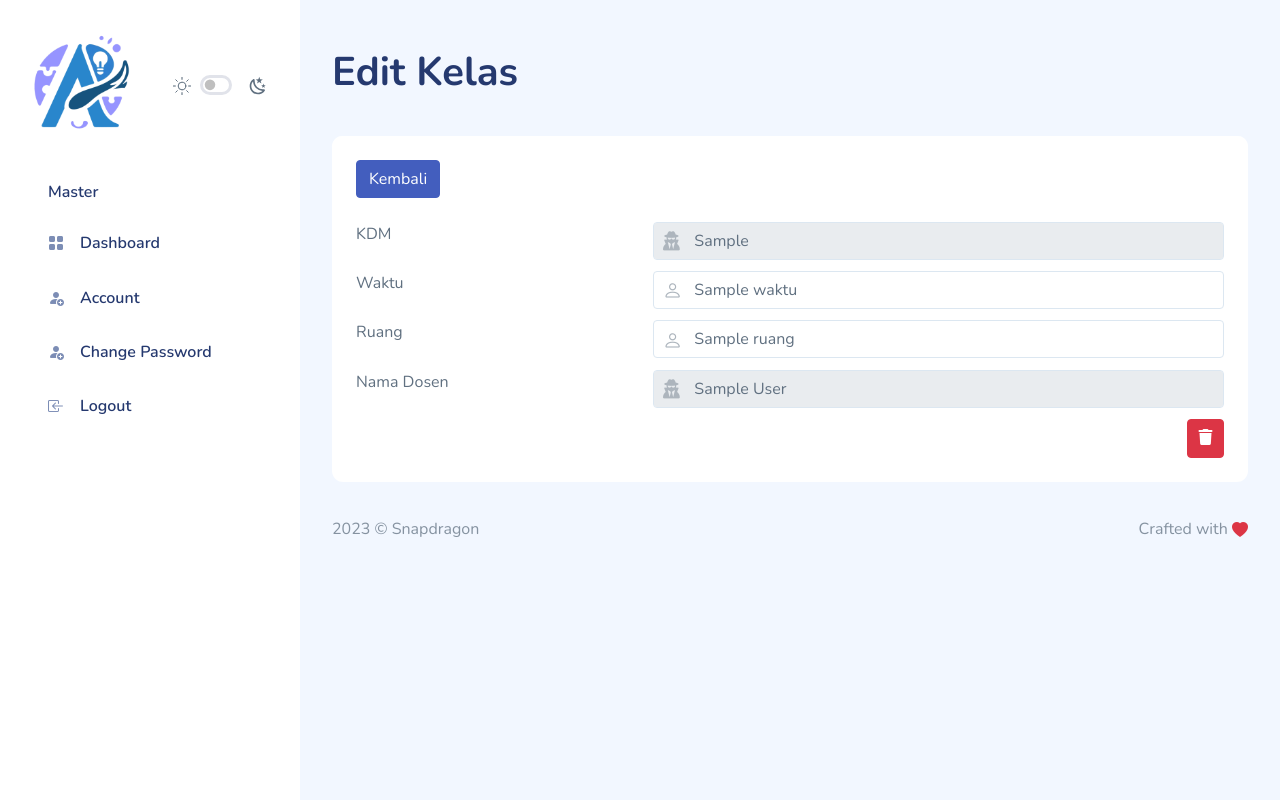
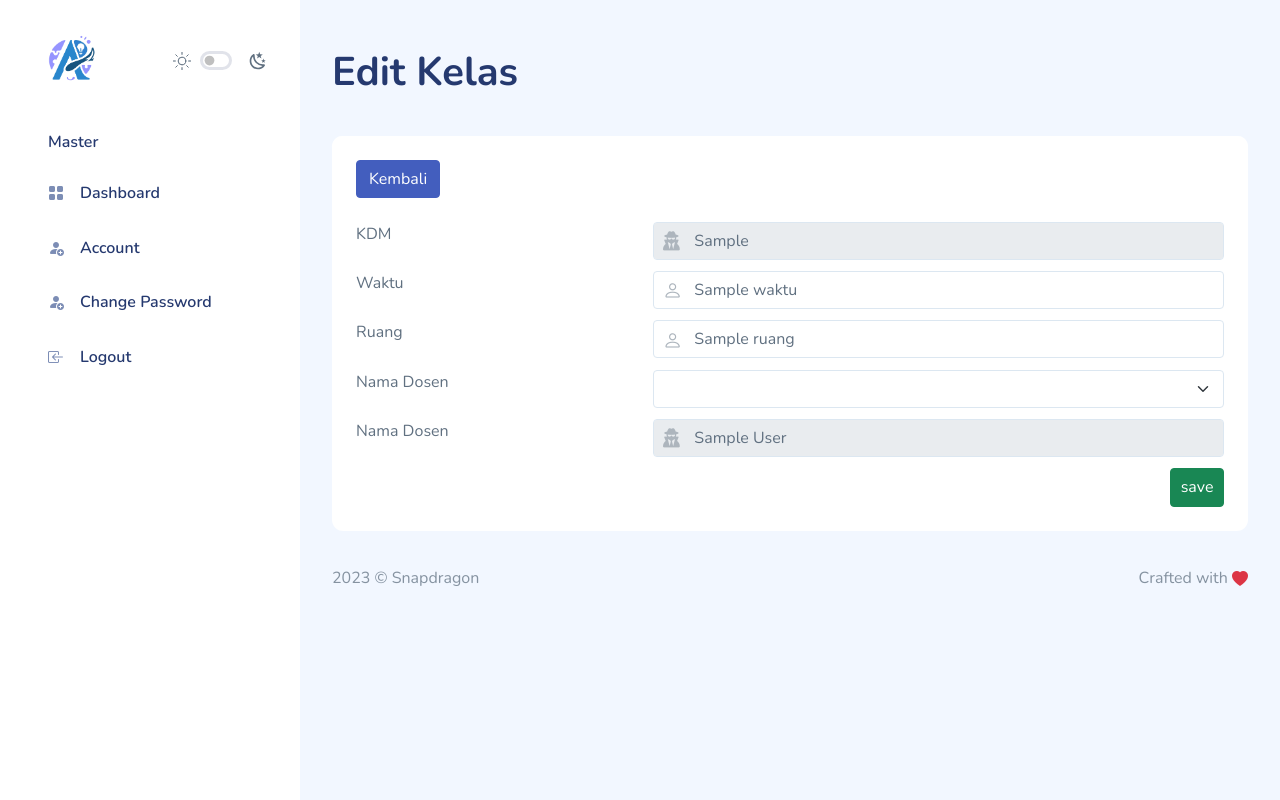
Before and after one commit to AndikaFebrianto/snapdragon, a Flask app: template templates/dosen/editkelas.html in a window 1280 px wide. Run offline with Flask 3, Linux system fonts and the light colour scheme; the template is opened without the code that fills it: most values are stand-ins (such as "Sample title", 1, 10 or a date in 2020); some libraries are stand-ins or nearby versions.

Commit message:
fix any bugs

```diff
--- a/app.py
+++ b/app.py
@@ -346,10 +346,11 @@
 @app.route('/editkelas/<string:id>', methods=['GET', 'POST'])
 def editkelas(id):
     if request.method == 'POST':
-        time_receive = request.form['edit-waktu-matakuliah']
-        room_receive = request.form['edit-ruang-matakuliah']
+        time_receive = request.form['ewaktu']
+        room_receive = request.form['eruang']
+        day_receive = request.form['day']
 
-        db.kelas.update_one({'_id': ObjectId(id)}, {'$set': {'Waktu': time_receive, 'Ruang': room_receive}})
+        db.kelas.update_one({'_id': ObjectId(id)}, {'$set': {'Waktu': time_receive, 'Ruang': room_receive, 'Hari' : day_receive}})
         return jsonify({'result' : 'success'})
 
     token_receive = request.cookies.get("mytoken")
@@ -357,7 +358,9 @@
         data = db.kelas.find_one({'_id': ObjectId(id)})
         payload = jwt.decode(token_receive, SECRET_KEY, algorithms=["HS256"])
         user_info = db.users.find_one({'username':payload.get('id')})
-        return render_template('dosen/editkelas.html', data=data, user_info=user_info ,active_page="mnjm_kls")
+        selected_day = data.get('Hari')
+
+        return render_template('dosen/editkelas.html', data=data, user_info=user_info ,active_page="mnjm_kls", selected_day=selected_day)
     except (jwt.ExpiredSignatureError, jwt.exceptions.DecodeError):
         return redirect(url_for("home"))
 
@@ -374,7 +377,7 @@
         nim_receive = request.form['getnim']
         idKelas_recive = request.form['idKelas']
         idKelas = ObjectId(idKelas_recive)
-        data = db.kelas_mhs.find_one({"nim": nim_receive})
+        data = db.kelas_mhs.find_one({"nim": nim_receive, "idKelas": idKelas})
         if data:
             return jsonify({'error': True, 'message': 'Data sudah ada'})
         else:
@@ -388,6 +391,7 @@
     token_receive = request.cookies.get("mytoken")
     try:
         data = db.kelas.find_one({'_id': ObjectId(id)})
+        idc = ObjectId(id)
         payload = jwt.decode(token_receive, SECRET_KEY, algorithms=["HS256"])
         user_info = db.users.find_one({'username':payload.get('id')})
         kls_mhs = list(db.kelas_mhs.aggregate([
@@ -401,6 +405,11 @@
             },
             {
                 "$unwind": "$info_mhs"
+            },
+            {
+                "$match": {
+                    "idKelas": idc
+                }
             },
             {
                 "$project": {
@@ -487,6 +496,7 @@
     token_receive = request.cookies.get("mytoken")
     try:
         data = db.kelas.find_one({'_id': ObjectId(id)})
+        idc = ObjectId(id)
         payload = jwt.decode(token_receive, SECRET_KEY, algorithms=["HS256"])
         user_info = db.users.find_one({'username':payload.get('id')})
         kls_mhs = list(db.kelas_mhs.aggregate([
@@ -500,6 +510,11 @@
             },
             {
                 "$unwind": "$info_mhs"
+            },
+            {
+                "$match": {
+                    "idKelas": idc
+                }
             },
             {
                 "$project": {
@@ -529,18 +544,19 @@
                 }
             }
         ]))
-        return render_template('dosen/absensimhs.html', active_page="mnjm_absen", user_info=user_info, data=data, kls_mhs=kls_mhs)
+        return render_template('dosen/absensimhs.html', active_page="mnjm_absen", user_info=user_info, data=data, kls_mhs=kls_mhs, id=id)
     except (jwt.ExpiredSignatureError, jwt.exceptions.DecodeError):
         return redirect(url_for("home"))
 
 @app.route('/update_status', methods=['POST'])
 def update_status():
     nomer_induk = request.form['nim']
+    idabsensi = request.form['idabsensi']
     pertemuan = request.form['pertemuan']
     status = request.form['status']
 
     db.kelas_mhs.update_one(
-        {'nim': nomer_induk},
+        {'nim': nomer_induk, 'idKelas' : ObjectId(idabsensi)},
         {'$set': {f'pertemuan{pertemuan}': status}}
     )
 
--- a/templates/dosen/editkelas.html
+++ b/templates/dosen/editkelas.html
@@ -62,6 +62,21 @@
                     </div>
                     <div class="col-md-8">
                         <div class="form-group has-icon-left">
+                            <select class="form-select" id="editday">
+                                <option selected>Pilih Hari</option>
+                                <option value="senin">Senin</option>
+                                <option value="selasa">Selasa</option>
+                                <option value="rabu">Rabu</option>
+                                <option value="kamis">Kamis</option>
+                                <option value="jumat">Jumat</option>
+                            </select>
+                        </div>
+                    </div>
+                    <div class="col-md-4">
+                        <label for="edit-dosen">Nama Dosen</label>
+                    </div>
+                    <div class="col-md-8">
+                        <div class="form-group has-icon-left">
                             <div class="position-relative">
                                 <input type="text" class="form-control" placeholder="edit dosen"
                                     id="edit-KDM" value="{{user_info.full_name}}" disabled>
@@ -72,9 +87,7 @@
                         </div>
                     </div>
                     <div class="col-12 d-flex justify-content-end">
-                        <button onclick="editkelasdosen('{{data["_id"]}}')"
-                            class="btn icon btn-danger"><i class="fa-solid fa-trash"
-                                title="Hapus"></i></button>
+                        <button id="submitsave" class="btn icon btn-success">save</button>
                     </div>
                 </div>
             </div>
@@ -83,9 +96,11 @@
 
 <script>
     $(document).ready(function () {
+        $("#editday").val('{{selected_day}}');
         $("#submitsave").click(function () {
             let ewaktu = $("#edit-waktu-dosen").val();
             let eruang = $("#edit-ruang-dosen").val();
+            let day = $("#editday").val();
             if (ewaktu == "" || eruang == "") {
                 swal.fire({
                     title: "Incomplete data",
@@ -105,10 +120,11 @@
                     if (result.isConfirmed) {
                         $.ajax({
                             type: "POST",
-                            url: "/editkelas/{{ data._id }}",
+                            url: "/editkelas/{{data._id }}",
                             data: {
                                 ewaktu: ewaktu,
                                 eruang: eruang,
+                                day : day,
                             },
                             success: function (response) {
                                 if (response.result == 'success') {
@@ -121,35 +137,6 @@
             }
         });
     });
-
-    function editkelasdosen(id) {
-        ewaktu = $('#getnim').val();
-        idKelas = $('#idkelas').val();
-
-        $.ajax({
-            type: "POST",
-            url: "/tambah-kelas-mahasiswa/{{data._id}}",
-            data: {
-                ewaktu: ewaktu,
-                idKelas: idKelas,
-            },
-            success: function (response) {
-                if (response.success === true) {
-                    Swal.fire({
-                        position: "top",
-                        icon: "success",
-                        title: "Data berhasil dimasukan!",
-                        showConfirmButton: false,
-                        timer: 1500
-                      });
-                    window.location.replace("/tambah-kelas-mahasiswa/{{data._id}}");
-                }
-                if (response.error === true) {
-                    alert(response.message);
-                }
-            }
-        });
-    }
 </script>
 
 {% endblock %}
--- a/templates/dosen/mnjmkelas.html
+++ b/templates/dosen/mnjmkelas.html
@@ -49,7 +49,7 @@
                                     <td>
                                         <a href="/editkelas/{{ kelas._id }}" class="btn icon btn-info"><i
                                                 class="fa-solid fa-pen-to-square text-white title"="edit"></i></a>
-                                        <button onclick="deletekelasdosen('{{kelas[" _id"]}}')"
+                                        <button onclick="deletekelasdosen('{{kelas["_id"]}}')"
                                             class="btn icon btn-danger"><i class="fa-solid fa-trash"
                                                 title="Hapus"></i></button>
                                     </td>
--- a/templates/dosen/tambahmhs.html
+++ b/templates/dosen/tambahmhs.html
@@ -42,7 +42,7 @@
                                     <td>{{user['id_ortu']}}</td>
                                     <td>{{user['fname_ortu']}}</td>
                                     <td>
-                                        <button onclick="deletetmbhmhsdosen('{{user[" _id"]}}')"
+                                        <button onclick="deletetmbhmhsdosen('{{user["_id"]}}')"
                                             class="btn icon btn-danger"><i class="fa-solid fa-trash"
                                                 title="Hapus"></i></button>
                                     </td>
@@ -162,6 +162,9 @@
                         if (response.success === true) {
                             Swal.fire("Added!", "Your file has been added!", "success").then((result) => { window.location.replace("/tambah-kelas-mahasiswa/{{data._id}}"); });
                         }
+                        if(response.error == true){
+                            Swal.fire("error!", "the data already exists!", "error");
+                        }
                     }
                 });
             }
@@ -174,7 +177,6 @@
                 let tabelBody = $('#tabelHasil > tbody');
                 tabelBody.empty();
                 if (data.hasil && Array.isArray(data.hasil)) {
-                    console.log(data.hasil)
                     if (data.hasil.length == 0) {
                         tabelBody.append('<tr><td colspan="3">Data Data tidak ditemukan.</td></tr>');
                         return;
--- a/templates/login.html
+++ b/templates/login.html
@@ -8,17 +8,15 @@
 
   <link rel="shortcut icon" href="./assets/compiled/svg/favicon.svg" type="image/x-icon" />
   <link rel="stylesheet" href="../static/assets/compiled/css/app.css" />
-  <!-- <link rel="stylesheet" href="../static/assets/compiled/css/app-dark.css" /> -->
   <link rel="stylesheet" href="../static/assets/compiled/css/auth.css" />
 </head>
 
 <body style="background-color: #d7eff7;">
-  <!-- <script src="../static/assets/static/js/initTheme.js"></script> -->
   <div class="container d-flex justify-content-center align-items-center vh-100">
     <div class="row p-5" style="border: 1px solid #000; border-radius: 20px; background-color: #f2f7ff;">
       <div class="col">
         <div class="auth-logo d-flex justify-content-center">
-          <a href="index.html"><img src="../static/assets/compiled/img/AE.png" style="width: 200px; height: 200px"
+          <a href="index.html"><img src="../static/assets/compiled/img/AE.png" style="width: 100px; height: 100px"
               alt="Logo" /></a>
         </div>
         <h1 class="auth-title">Log in.</h1>
@@ -49,7 +47,6 @@
   </div>
   </div>
 
-  <!-- <script src="../static/assets/static/js/components/dark.js"></script> -->
   <script src="../static/assets/extensions/perfect-scrollbar/perfect-scrollbar.min.js"></script>
 
 
@@ -90,7 +87,6 @@
               title: "Oops...",
               text: response["msg"],
             });
-            // alert(response["msg"]);
           }
         }
       });
--- a/templates/nav.html
+++ b/templates/nav.html
@@ -33,8 +33,8 @@
             <div class="sidebar-wrapper active">
                 <div class="sidebar-header position-relative">
                     <div class="d-flex justify-content-between align-items-center">
-                        <div class="logo">
-                            <a href="index.html"><img src="../static/assets/compiled/img/AE.png" alt="Logo" style="width: 100px; height: 100px"></a>
+                        <div class="logo mx-3">
+                            <a href="/"><img src="../static/assets/compiled/img/AE.png" alt="Logo" style="width: 48px; height: 48px"></a>
                         </div>
                         <div class="theme-toggle d-flex gap-2  align-items-center mt-2">
                             <svg xmlns="http://www.w3.org/2000/svg" xmlns:xlink="http://www.w3.org/1999/xlink"
```
Also changed, not shown: templates/dosen/absensimhs.html (+5 -5 lines).
